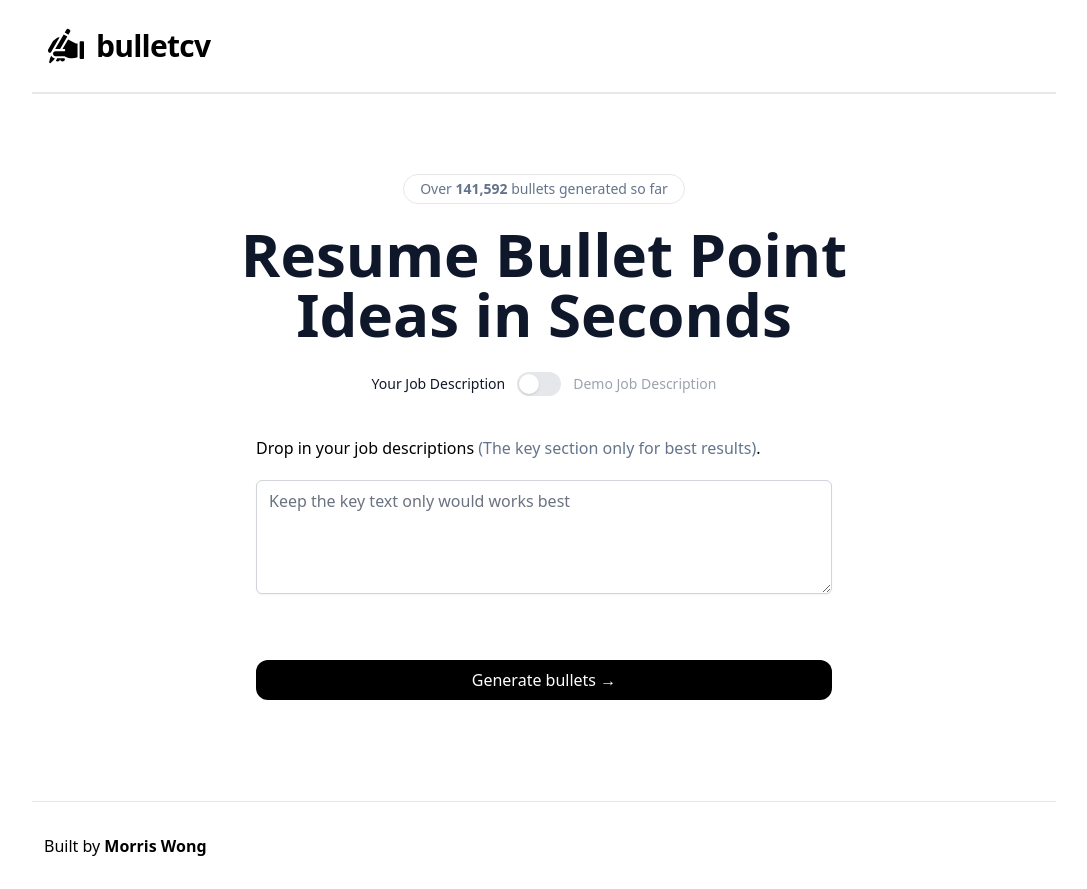
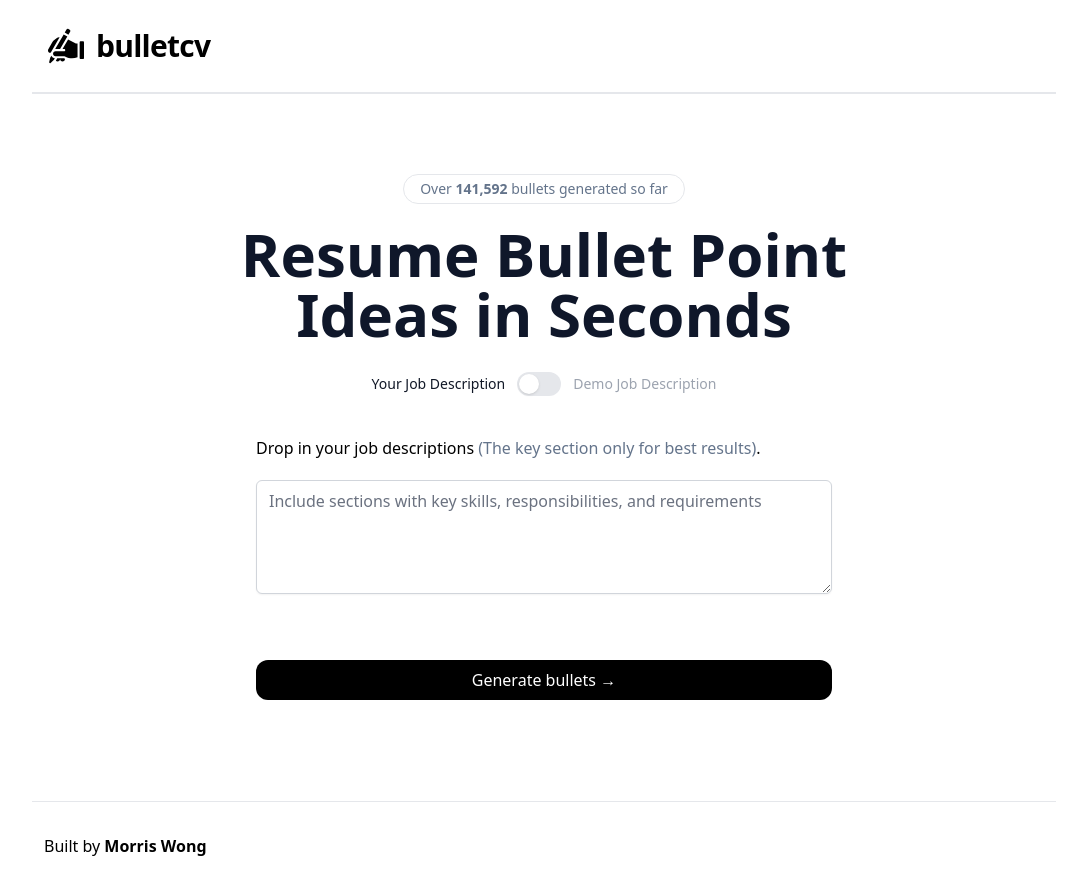
Before and after one commit to morriswong/bulletCV, a Next.js app: page / in a window 1280 px wide. Shown: the whole page, without its empty margins (96-1183 px from the left). Built offline with nearby package versions, Linux system fonts and the light colour scheme.

Commit message:
Update bio input placeholder to provide clearer guidance on content structure

```diff
--- a/app/page.tsx
+++ b/app/page.tsx
@@ -148,7 +148,7 @@ Requirements: 3+ years of experience in digital marketing, proven track record o
             onChange={(e) => setBio(e.target.value)}
             rows={4}
             className="w-full rounded-md border-gray-300 shadow-sm focus:border-black focus:ring-black my-5"
-            placeholder={"Keep the key text only would works best"}
+            placeholder={"Include sections with key skills, responsibilities, and requirements"}
           />
           {/* <div className="flex mb-5 items-center space-x-3">
             <Image src="/2-black.png" width={30} height={30} alt="1 icon" />
```
